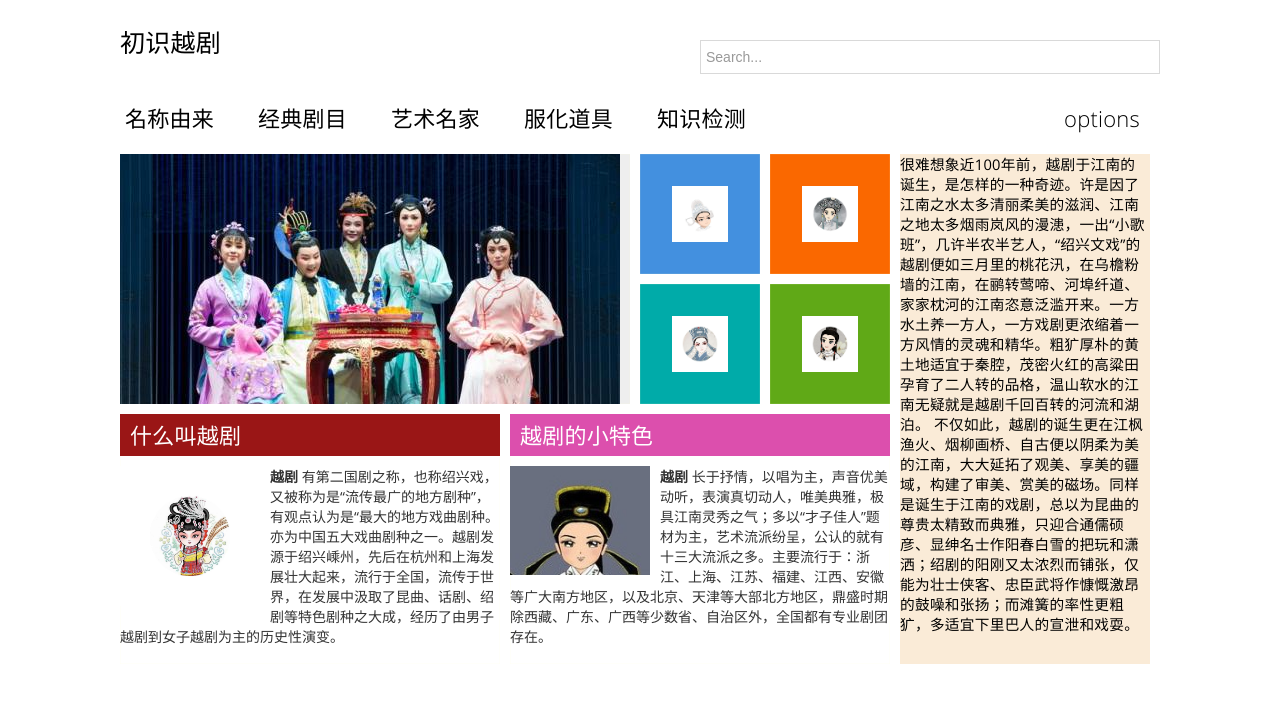
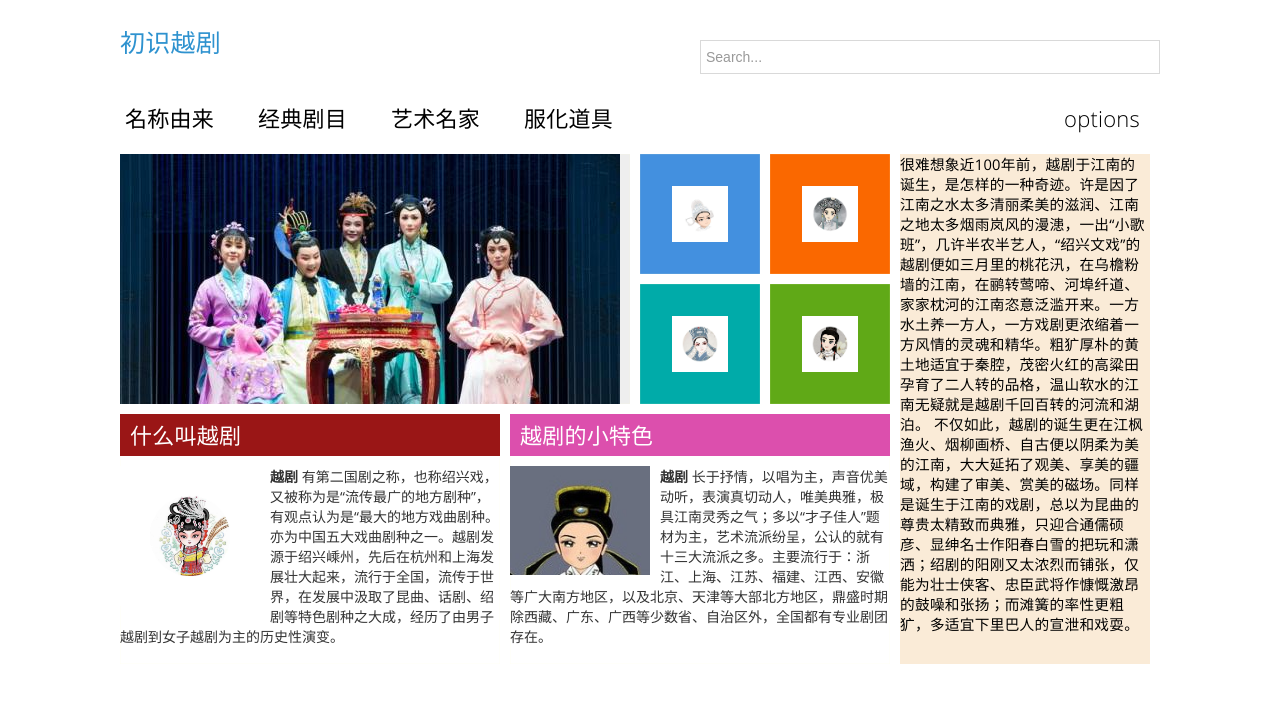
Before and after one commit to 3372578257/yuejushangxi, a plain HTML site: page 1.html in a window 1280 px wide. Drawn offline with Linux system fonts and the light colour scheme; a script that the page names is missing; a web font is replaced by a local one.

Commit message:
Add files via upload

```diff
--- a/1.html
+++ b/1.html
@@ -43,7 +43,7 @@
                     </form>
                 </div>
                 <a class="place-left" href="#" title="">
-                    <h2>初识越剧</h2>
+                    <h2><a href="index.html">初识越剧</a></h2>
                 </a>
             </div>
 
@@ -53,7 +53,6 @@
                     <li><a href="1-2.html">经典剧目</a></li>
                     <li><a href="1-3.html">艺术名家</a></li>
                     <li><a href="1-4.html">服化道具</a></li>
-                    <li><a href="1-5.html">知识检测</a></li>
                     <li class="place-right">
                         <a href="#" class="dropdown-toggle">options</a>
                         <ul class="dropdown-menu place-right" data-show="hover">
```
